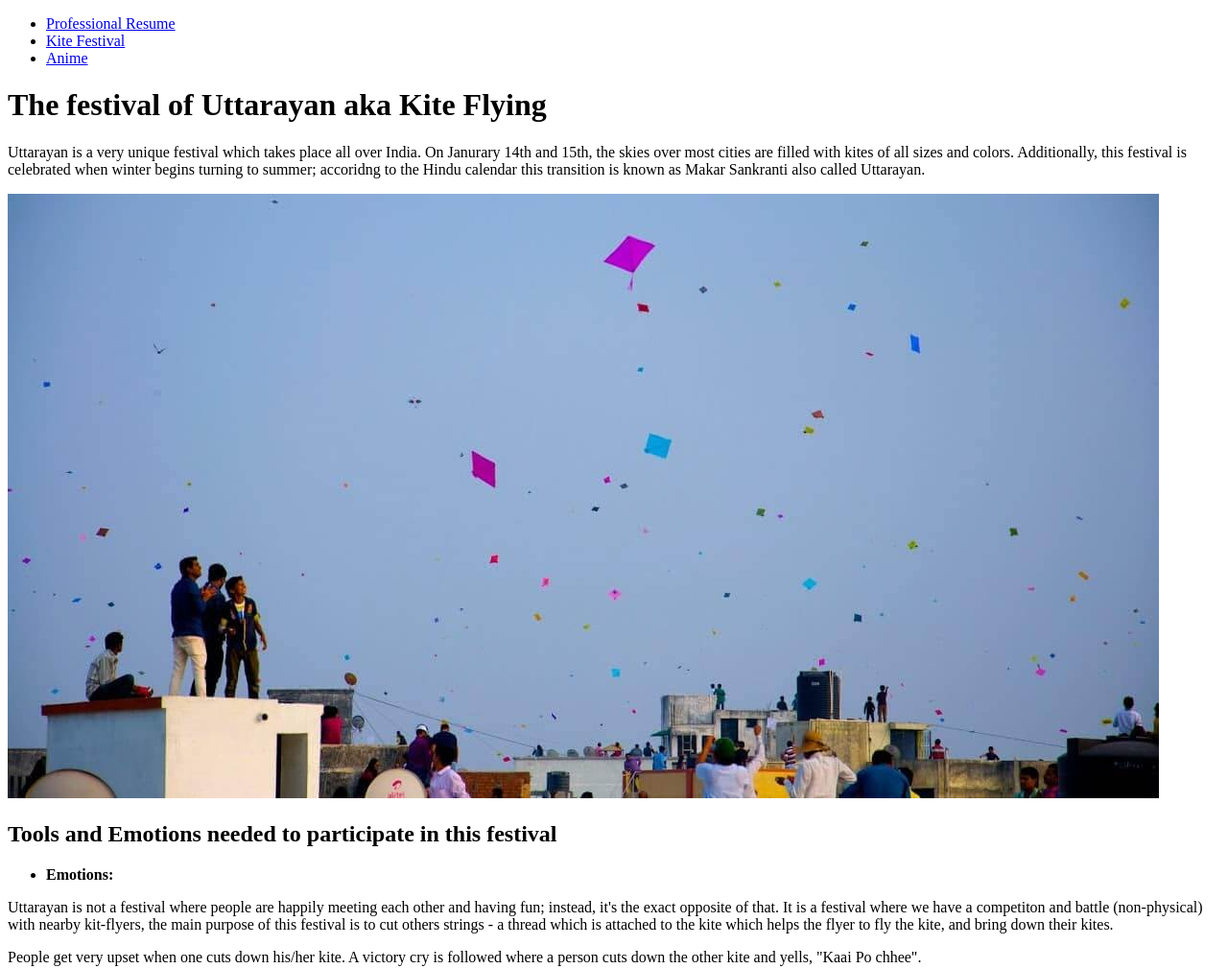
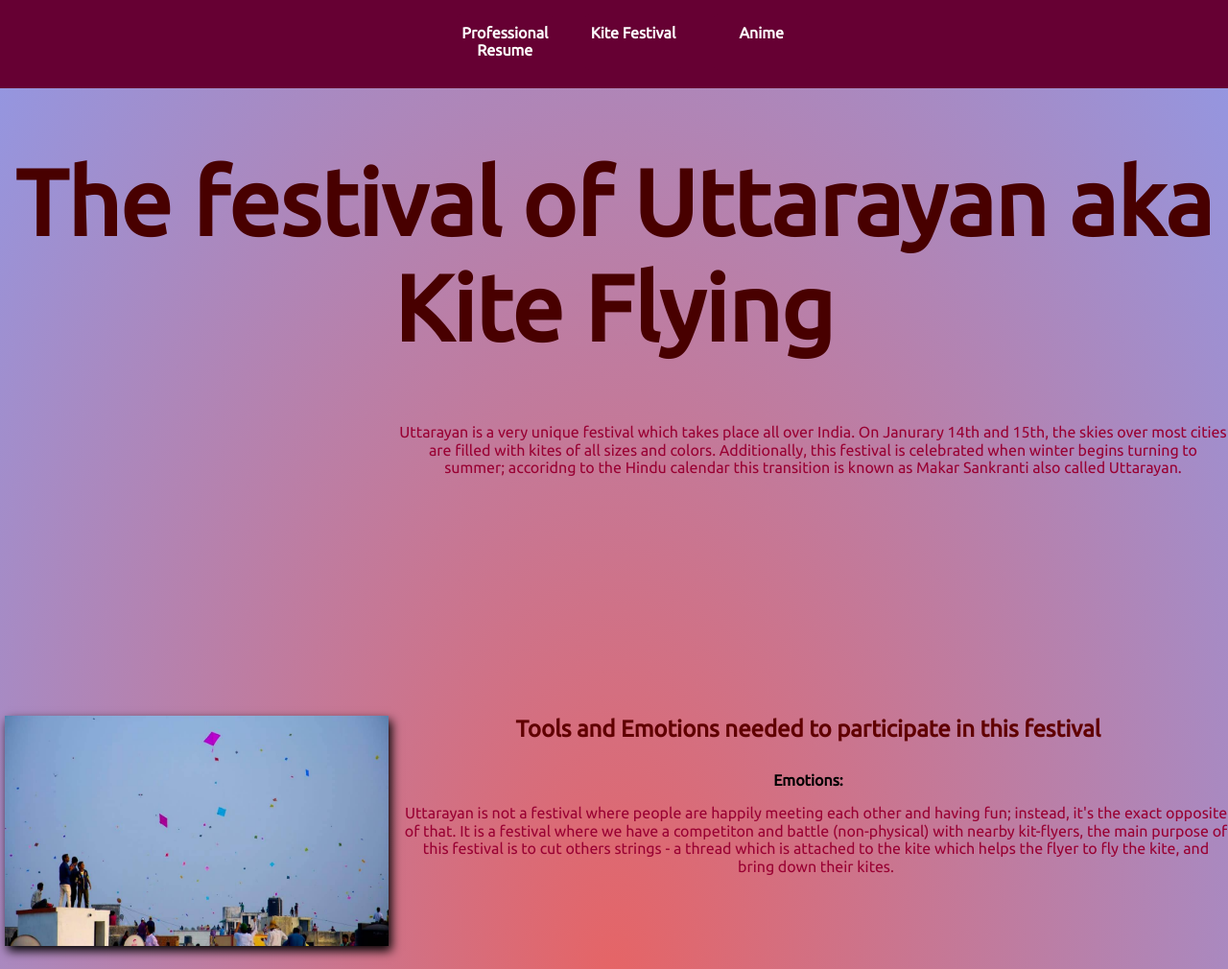
Before and after one commit to pmithapara/Project-2, a plain HTML site: page Uttarayan.html in a window 1280 px wide. Shown: the top 1010 px of the page at 96% size. Drawn offline with Linux system fonts and the light colour scheme.

Commit message:
css styling added to festival page.

```diff
--- a/Uttarayan.html
+++ b/Uttarayan.html
@@ -5,6 +5,9 @@
 <head>
   <title>All about Uttarayan</title>
   <meta charset ="UTF-8">
+  <link rel="stylesheet" media="screen" href="css/normalize.css">
+  <link rel="stylesheet" media="screen" href="css/uttrayan.css">
+  <link href="https://fonts.googleapis.com/css?family=ubuntu" rel="stylesheet">
 </head>
 
 <body>
--- /dev/null
+++ b/css/uttrayan.css
@@ -0,0 +1,99 @@
+
+body {
+  margin-left: auto;
+  margin-right: auto;
+  text-align: center;
+  background: radial-gradient(#e66465, #9198e5);
+  font-family: 'Ubuntu', sans-serif;
+}
+
+#onpage:visited {
+  background-color: #993333;
+}
+
+nav {
+  background-color: #660033;
+  position: relative;
+}
+
+nav#horz ul {
+  list-style-type: none;
+  padding-top: 15px;
+  margin: 0;
+  overflow: hidden;
+}
+
+nav#horz ul li {
+  display: inline-table;
+  margin: 0 15px;
+}
+
+nav#horz ul li a {
+  display: block;
+  background-color: #660033;
+  color: white;
+  font-weight: bold;
+  text-decoration: none;
+  width: 100px;
+  padding: 10px 0px 30px 0px;
+  border-radius: 4px;
+}
+
+nav#horz ul li a:hover {
+  background-color: #993333;
+}
+
+h1 {
+  font-size: 6em;
+  color:#480000;
+}
+
+h2 {
+  color: #600000;
+  font-weight: bold;
+  margin-bottom: 30px;
+}
+
+.images {
+  width: 400px;
+  height: 240px;
+  float: left;
+  margin-left: 5px;
+  position: relative;
+  box-shadow: 3px 5px 10px;
+}
+
+#unique {
+  margin-bottom: 250px;
+  padding-left: 415px;
+  position: relative;
+}
+
+#emotion {
+  margin-bottom: 250px;
+  padding-left: 421px;
+  position: relative;
+}
+
+#emotions {
+  margin-bottom: 250px;
+  padding-left: 420px;
+  position: relative;
+}
+
+#tool {
+  margin-bottom: 250px;
+  padding-left: 420px;
+  position: relative;
+}
+
+#city {
+  padding-bottom: 200px;
+  padding-left: 420px;
+  position: relative;
+}
+
+p {
+  position: relative;
+  color: #990033;
+}
```
